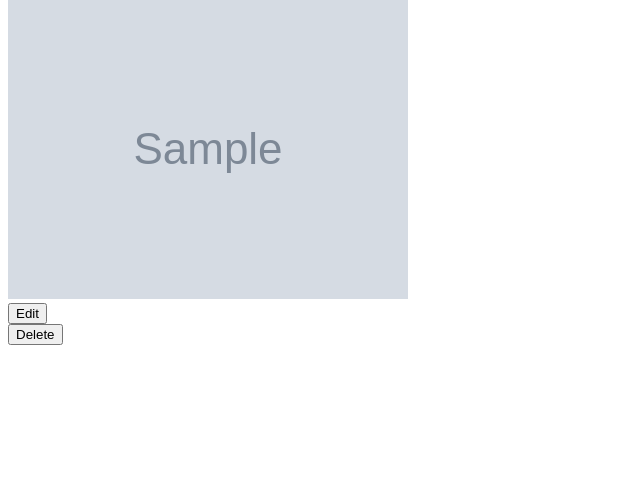
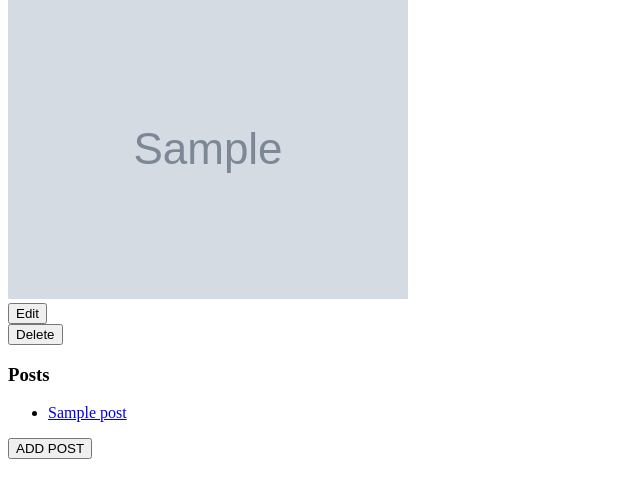
Before and after one commit to vskimjr/flask-bogly-rithm, a Flask app: page /users/1/ in a window 1280 px wide. Shown: the part 128-626 px from the top of the page, without its empty margins (0-640 px from the left). Run offline with Flask 3, Linux system fonts and the light colour scheme; tables that the repository leaves empty hold one stand-in row (values such as "Sample post"); grey boxes marked "Sample" are stand-in pictures.

Commit message:
added new-post.html, edited user-detail.html to include functionality for adding posts

```diff
--- a/app.py
+++ b/app.py
@@ -3,7 +3,7 @@
 import os
 
 from flask import Flask, redirect, render_template, request
-from models import connect_db, User, db
+from models import connect_db, User, Post, db
 
 
 app = Flask(__name__)
@@ -89,9 +89,11 @@ def show_user_profile_page(user_id):
     """
 
     user = User.query.get_or_404(user_id)
+    posts = Post.query.filter(Post.user_id == user_id)
 
     return render_template('user-detail.html',
-                           user=user
+                           user=user,
+                           posts=posts
                         #    Dave says maybe put 94 on 93 (all on one line)
                            )
 
@@ -149,3 +151,28 @@ def delete_user(user_id):
     db.session.commit()
 
     return redirect("/users")
+
+@app.get("/users/<int:user_id>/posts/new")
+def show_new_post_form(user_id):
+    """Shows new post form"""
+
+    user = User.query.get(user_id)
+
+    return render_template("/new-post.html", user = user)
+
+
+
+@app.post("/users/<int:user_id>/posts/new")
+def add_post(user_id):
+    """Handle add form; add post and redirect to the user detail page."""
+
+
+    post = Post(title=request.form["title"],
+                content=request.form["content"],
+            )
+    # Closing paren should line up with the thing it is closing
+
+    db.session.add(post)
+    db.session.commit()
+
+    return redirect(f'/users/{user_id}')
--- a/templates/user-detail.html
+++ b/templates/user-detail.html
@@ -24,5 +24,23 @@
 
   <!-- get in the habit of doing spaces between your moustache variables -->
 
+  <section>
+    <h3>Posts</h3>
+    <ul>
+      {% for post in posts %}
+      <li> <a href="/users/{{ post.id }}">{{ post.title }} </a>
+
+      </li>
+
+      {% endfor %}
+    </ul>
+
+
+  <form>
+    <button formaction="/users/{{user.id}}/posts/new" formmethod="get">ADD POST</button>
+  </form>
+
+  </section>
+
 </body>
 {% endblock %}
```
Also changed, not shown: models.py (+23 -27 lines), seed.py (+4 -4 lines), templates/new-post.html (added, +23 -0 lines).
